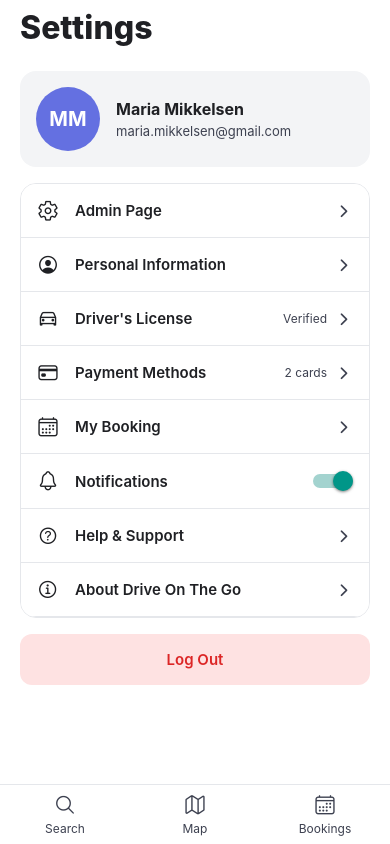
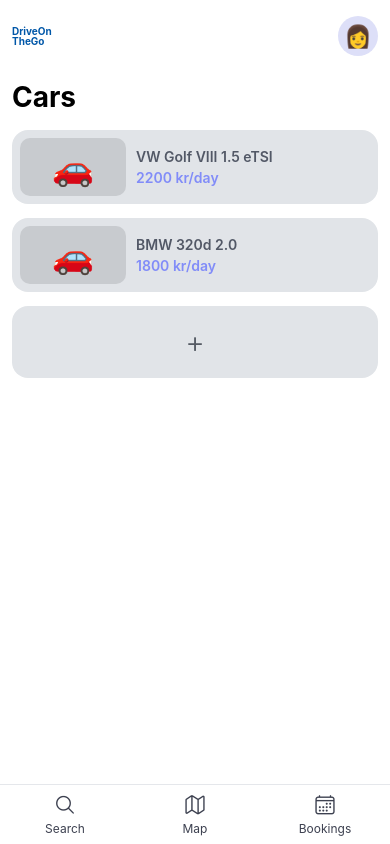
Before and after one commit to TheBarlach/car-rental-app, a React Native app: screen /AdminPage in a window 390 px wide. Built offline with nearby package versions, Linux system fonts and the light colour scheme.

Commit message:
feat: add AdminScreen with car management functionality and corresponding tests

```diff
--- /dev/null
+++ b/src/features/admin/data/mockCars.ts
@@ -0,0 +1,19 @@
+export type Car = {
+  id: string;
+  name: string;
+  pricePerDay: number;
+  image?: string;
+};
+
+export const mockCars: Car[] = [
+  {
+    id: '1',
+    name: 'VW Golf VIII 1.5 eTSI',
+    pricePerDay: 2200,
+  },
+  {
+    id: '2',
+    name: 'BMW 320d 2.0',
+    pricePerDay: 1800,
+  },
+];
--- /dev/null
+++ b/src/features/admin/screens/AdminScreen.tsx
@@ -0,0 +1,337 @@
+import React, { useState } from 'react';
+import {
+  Pressable,
+  ScrollView,
+  StyleSheet,
+  Text,
+  TextInput,
+  View,
+} from 'react-native';
+import { SafeAreaView } from 'react-native-safe-area-context';
+import { NativeStackScreenProps } from '@react-navigation/native-stack';
+
+import BottomNavigation from '../../../components/BottomNavigation';
+import { RootStackParamList } from '../../../navigation/RootNavigator';
+import { Car, mockCars } from '../data/mockCars';
+
+type Props = NativeStackScreenProps<RootStackParamList, 'AdminPage'>;
+
+export default function AdminScreen({ navigation }: Props) {
+  const [cars, setCars] = useState<Car[]>(mockCars);
+
+  const [showForm, setShowForm] = useState(false);
+  const [carName, setCarName] = useState('');
+  const [pricePerDay, setPricePerDay] = useState('');
+
+  const handleAddCar = () => {
+    const parsedPrice = Number(pricePerDay);
+
+    if (
+      !carName.trim() ||
+      !pricePerDay.trim() ||
+      Number.isNaN(parsedPrice)
+    ) {
+      return;
+    }
+
+    const newCar: Car = {
+      id: Date.now().toString(),
+      name: carName.trim(),
+      pricePerDay: parsedPrice,
+    };
+
+    setCars((currentCars) => [
+      ...currentCars,
+      newCar,
+    ]);
+
+    setCarName('');
+    setPricePerDay('');
+    setShowForm(false);
+  };
+
+  const handleCancel = () => {
+    setCarName('');
+    setPricePerDay('');
+    setShowForm(false);
+  };
+
+  return (
+    <SafeAreaView style={styles.safeArea}>
+      <View style={styles.container}>
+        <View style={styles.header}>
+          <Text style={styles.logo}>
+            DriveOn{'\n'}TheGo
+          </Text>
+
+          <Pressable
+            testID="profile-button"
+            style={styles.profile}
+            onPress={() => navigation.navigate('Settings')}
+          >
+            <Text style={styles.profileText}>👩</Text>
+          </Pressable>
+        </View>
+
+        <ScrollView
+          style={styles.scrollView}
+          contentContainerStyle={styles.content}
+          showsVerticalScrollIndicator={false}
+        >
+          <Text style={styles.title}>Cars</Text>
+
+          <View style={styles.list}>
+            {cars.map((car) => (
+              <Pressable
+                key={car.id}
+                testID={`car-button-${car.id}`}
+                style={({ pressed }) => [
+                  styles.carCard,
+                  pressed && styles.carCardPressed,
+                ]}
+                onPress={() =>
+                  navigation.navigate('CarSettings', {
+                    carId: car.id,
+                  })
+                }
+              >
+                <View style={styles.carImage}>
+                  <Text style={styles.carEmoji}>🚗</Text>
+                </View>
+
+                <View style={styles.carInfo}>
+                  <Text style={styles.carName}>
+                    {car.name}
+                  </Text>
+
+                  <Text style={styles.carPrice}>
+                    {car.pricePerDay} kr/day
+                  </Text>
+                </View>
+              </Pressable>
+            ))}
+
+            {!showForm ? (
+              <Pressable
+                testID="add-car-button"
+                style={styles.addButton}
+                onPress={() => setShowForm(true)}
+              >
+                <Text style={styles.addButtonText}>+</Text>
+              </Pressable>
+            ) : (
+              <View style={styles.form}>
+                <TextInput
+                  placeholder="Car name"
+                  value={carName}
+                  onChangeText={setCarName}
+                  style={styles.input}
+                />
+
+                <TextInput
+                  placeholder="Price per day"
+                  value={pricePerDay}
+                  onChangeText={setPricePerDay}
+                  keyboardType="numeric"
+                  style={styles.input}
+                />
+
+                <View style={styles.formButtons}>
+                  <Pressable
+                    testID="cancel-car-button"
+                    style={styles.cancelButton}
+                    onPress={handleCancel}
+                  >
+                    <Text style={styles.cancelButtonText}>
+                      Cancel
+                    </Text>
+                  </Pressable>
+
+                  <Pressable
+                    testID="submit-car-button"
+                    style={styles.submitButton}
+                    onPress={handleAddCar}
+                  >
+                    <Text style={styles.submitButtonText}>
+                      Add car
+                    </Text>
+                  </Pressable>
+                </View>
+              </View>
+            )}
+          </View>
+        </ScrollView>
+
+        <BottomNavigation
+          onSearch={() => navigation.navigate('Search')}
+          onMap={() => navigation.navigate('Map')}
+          onBookings={() => navigation.navigate('Bookings')}
+        />
+      </View>
+    </SafeAreaView>
+  );
+}
+
+const styles = StyleSheet.create({
+  safeArea: {
+    flex: 1,
+    backgroundColor: '#FFFFFF',
+  },
+
+  container: {
+    flex: 1,
+    backgroundColor: '#FFFFFF',
+  },
+
+  header: {
+    height: 72,
+    paddingHorizontal: 12,
+    flexDirection: 'row',
+    justifyContent: 'space-between',
+    alignItems: 'center',
+    backgroundColor: '#FFFFFF',
+  },
+
+  logo: {
+    fontSize: 10,
+    fontWeight: '700',
+    lineHeight: 10,
+    color: '#0057A8',
+  },
+
+  profile: {
+    width: 40,
+    height: 40,
+    borderRadius: 20,
+    backgroundColor: '#DDDFF8',
+    alignItems: 'center',
+    justifyContent: 'center',
+  },
+
+  profileText: {
+    fontSize: 22,
+  },
+
+  scrollView: {
+    flex: 1,
+  },
+
+  content: {
+    paddingHorizontal: 12,
+    paddingTop: 8,
+    paddingBottom: 24,
+  },
+
+  title: {
+    fontSize: 28,
+    fontWeight: '700',
+    marginBottom: 16,
+  },
+
+  list: {
+    paddingBottom: 16,
+  },
+
+  carCard: {
+    minHeight: 72,
+    borderRadius: 16,
+    backgroundColor: '#E1E4E8',
+    padding: 8,
+    marginBottom: 14,
+    flexDirection: 'row',
+    alignItems: 'center',
+  },
+
+  carCardPressed: {
+    opacity: 0.7,
+  },
+
+  carImage: {
+    width: 106,
+    height: 58,
+    borderRadius: 10,
+    backgroundColor: '#C8CBCF',
+    alignItems: 'center',
+    justifyContent: 'center',
+  },
+
+  carEmoji: {
+    fontSize: 34,
+  },
+
+  carInfo: {
+    marginLeft: 10,
+    flex: 1,
+  },
+
+  carName: {
+    fontSize: 14,
+    fontWeight: '600',
+    color: '#525866',
+  },
+
+  carPrice: {
+    marginTop: 4,
+    fontSize: 14,
+    fontWeight: '600',
+    color: '#818CF8',
+  },
+
+  addButton: {
+    height: 72,
+    borderRadius: 16,
+    backgroundColor: '#E1E4E8',
+    alignItems: 'center',
+    justifyContent: 'center',
+  },
+
+  addButtonText: {
+    fontSize: 30,
+    fontWeight: '300',
+    color: '#555B64',
+  },
+
+  form: {
+    borderRadius: 16,
+    backgroundColor: '#E1E4E8',
+    padding: 14,
+  },
+
+  input: {
+    height: 44,
+    backgroundColor: '#FFFFFF',
+    borderRadius: 8,
+    paddingHorizontal: 12,
+    marginBottom: 10,
+  },
+
+  formButtons: {
+    flexDirection: 'row',
+    justifyContent: 'flex-end',
+    gap: 10,
+  },
+
+  cancelButton: {
+    paddingHorizontal: 16,
+    paddingVertical: 10,
+    borderRadius: 8,
+    backgroundColor: '#C8CBCF',
+  },
+
+  cancelButtonText: {
+    color: '#444444',
+    fontWeight: '600',
+  },
+
+  submitButton: {
+    paddingHorizontal: 16,
+    paddingVertical: 10,
+    borderRadius: 8,
+    backgroundColor: '#818CF8',
+  },
+
+  submitButtonText: {
+    color: '#FFFFFF',
+    fontWeight: '600',
+  },
+});
--- a/src/navigation/RootNavigator.tsx
+++ b/src/navigation/RootNavigator.tsx
@@ -6,6 +6,7 @@ import LoginScreen from '../features/auth/screens/LoginScreen';
 import RegisterScreen from '../features/auth/screens/RegisterScreen';
 import ForgotPasswordScreen from '../features/auth/screens/ForgotPasswordScreen';
 import SettingsScreen from '../features/settings/screens/SettingsScreen';
+import AdminScreen from '../features/admin/screens/AdminScreen';
 
 export type RootStackParamList = {
   Login: undefined;
@@ -18,6 +19,11 @@ export type RootStackParamList = {
   Bookings: undefined;
 
   AdminPage: undefined;
+
+  CarSettings: {
+    carId: string;
+  };
+
   PersonalInformation: undefined;
   DriversLicense: undefined;
   PaymentMethods: undefined;
@@ -36,11 +42,30 @@ export default function RootNavigator() {
         initialRouteName="Settings"
         screenOptions={{ headerShown: false }}
       >
-        <Stack.Screen name="Login" component={LoginScreen} />
-        <Stack.Screen name="Register" component={RegisterScreen} />
-        <Stack.Screen name="ForgotPassword" component={ForgotPasswordScreen} />
+        <Stack.Screen
+          name="Login"
+          component={LoginScreen}
+        />
 
-        <Stack.Screen name="Settings" component={SettingsScreen} />
+        <Stack.Screen
+          name="Register"
+          component={RegisterScreen}
+        />
+
+        <Stack.Screen
+          name="ForgotPassword"
+          component={ForgotPasswordScreen}
+        />
+
+        <Stack.Screen
+          name="Settings"
+          component={SettingsScreen}
+        />
+
+        <Stack.Screen
+          name="AdminPage"
+          component={AdminScreen}
+        />
       </Stack.Navigator>
     </NavigationContainer>
   );
```
Also changed, not shown: 1 other file (tests, documents, lock files or other folders).
